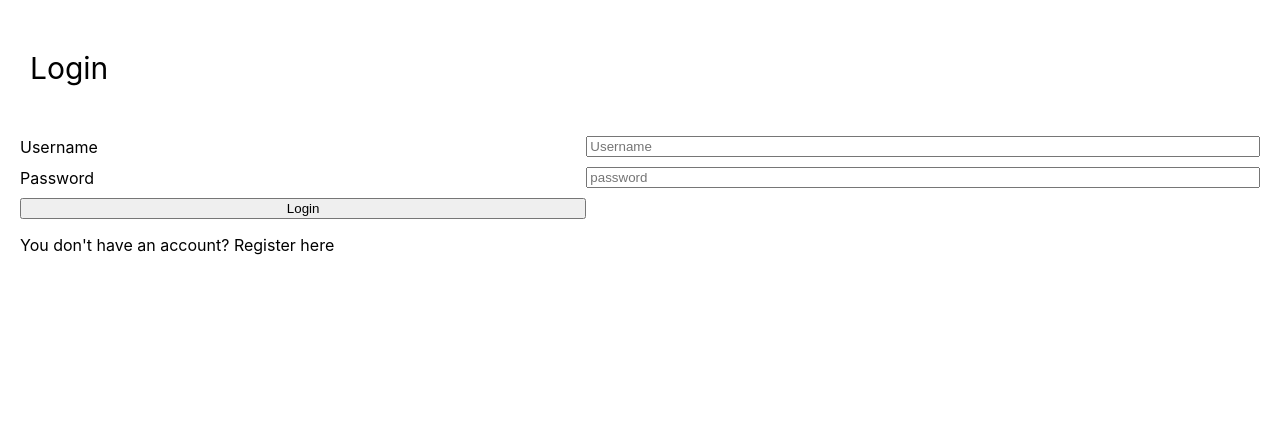
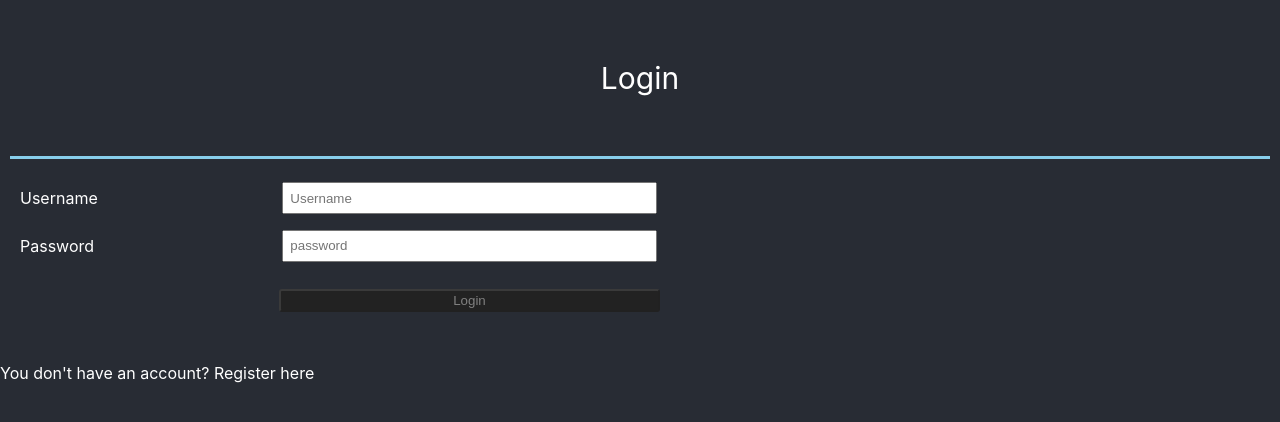
Before and after one commit to nguyenbrian430-art/Movie-Rater, a React (Create React App) app: page / in a window 1280 px wide. Shown: the top 422 px of the page. Built offline with nearby package versions, Linux system fonts and the light colour scheme.

Commit message:
styling login screen

```diff
--- a/src/App.css
+++ b/src/App.css
@@ -71,10 +71,30 @@ h2 {
   grid-template-columns: auto auto;
   row-gap:10px;
   align-items:center;
-  padding-top:20px;
+  padding:20px;
+  width:50%;
 
 }
 
 .loginScreen{
   padding:20px;
 }
+
+input, textarea {
+  padding:0.4rem;
+  margin:3px;
+}
+
+button {
+  background-color: grey;
+  border-radius: 3px;
+  color:#222222;
+  padding: 2px 10px;
+  cursor: pointer;
+}
+
+button:disabled {
+  background-color: #222222;
+  color:grey;
+  cursor: default;
+}
--- a/src/components/auth.jsx
+++ b/src/components/auth.jsx
@@ -37,9 +37,13 @@ export default function Auth(){
         register();
     }
 
+    const isDisabled = username == '' || password == '';
+
     return(
-        <div className="loginScreen">
-            {isLoginView ? <h1>Login</h1> : <h1>Register</h1>}
+        <div className="App">
+            <header className="App-header">
+                {isLoginView ? <h1>Login</h1> : <h1>Register</h1>}
+            </header>
             <div className="form">
                 <label htmlFor="username">Username</label>
                 <input id="username" type="text" placeholder="Username" value={username} onChange={(evt=>setUsername(evt.target.value))}/>
@@ -47,9 +51,11 @@ export default function Auth(){
                 <label htmlFor="password">Password</label>
                 <input id="password" type="password" placeholder="password" value={password} onChange={(evt=>setPassword(evt.target.value))}/>
 
+                <p>&nbsp;</p>
+
                 {isLoginView ?
-                <button onClick={()=>loginUser()}>Login</button> :
-                <button onClick={()=>registerUser()}>Register</button>
+                <button onClick={()=>loginUser()} disabled={isDisabled}>Login</button> :
+                <button onClick={()=>registerUser()} disabled={isDisabled}>Register</button>
                 }
 
             </div>
--- a/src/components/movie-forms.jsx
+++ b/src/components/movie-forms.jsx
@@ -23,6 +23,8 @@ export default function MovieForm({movie, updatedMovie, addNewMovie}){
         if(resp) addNewMovie(resp);
     }
 
+    const isDisabled = title == '' || description == '';
+
     return (
         <div className="form">
             <label htmlFor="title">Title</label>
@@ -30,9 +32,11 @@ export default function MovieForm({movie, updatedMovie, addNewMovie}){
             <label htmlFor="description">Description</label>
             <textarea id="desciption" placeholder="Description" value={description} onChange={(evt=>setDescription(evt.target.value))}/>
 
+            <p>&nbsp;</p>
+
             { movie.id ?
-                <button onClick={()=>saveMovie()}>UPDATE MOVIE</button> :
-                <button onClick={()=>createMovie()}>CREATE MOVIE</button>
+                <button onClick={()=>saveMovie()} disabled={isDisabled}>Update Movie</button> :
+                <button onClick={()=>createMovie() } disabled={isDisabled}>Create Movie</button>
             }
         </div>
     )
```
